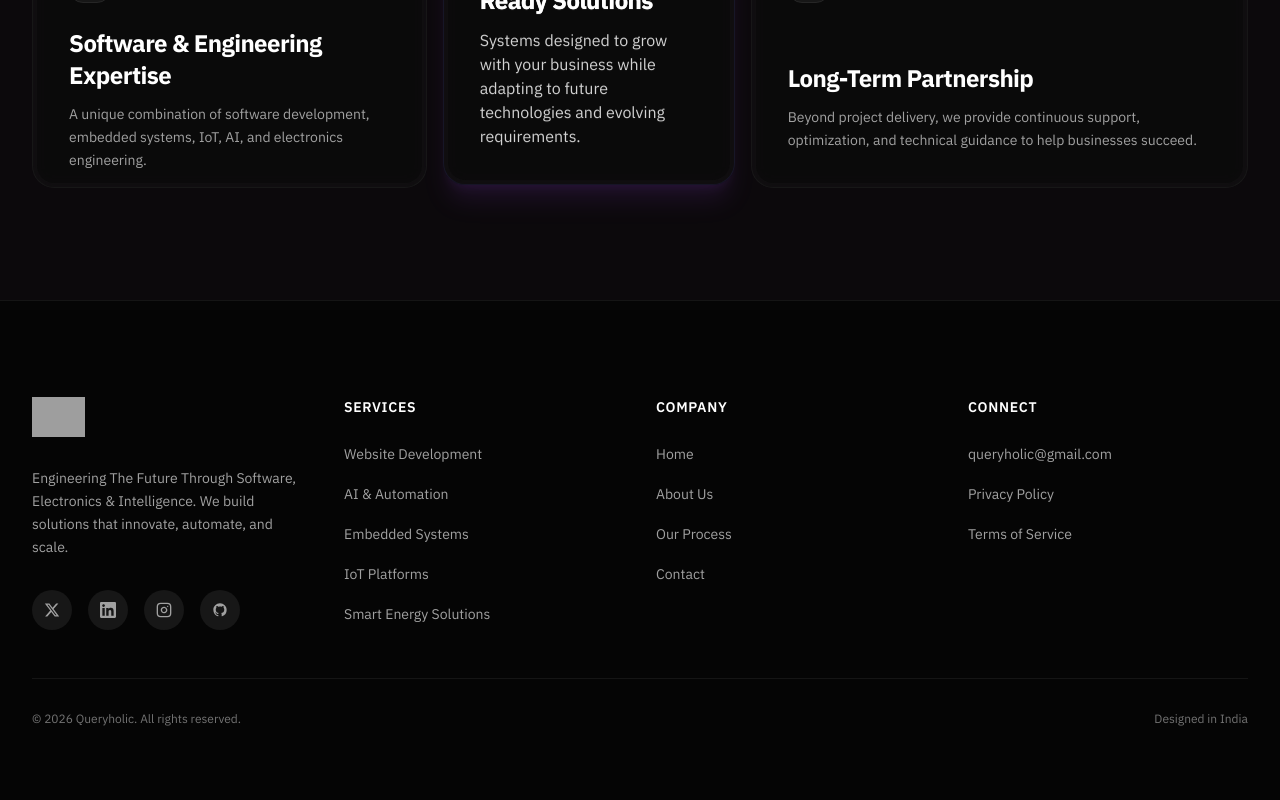
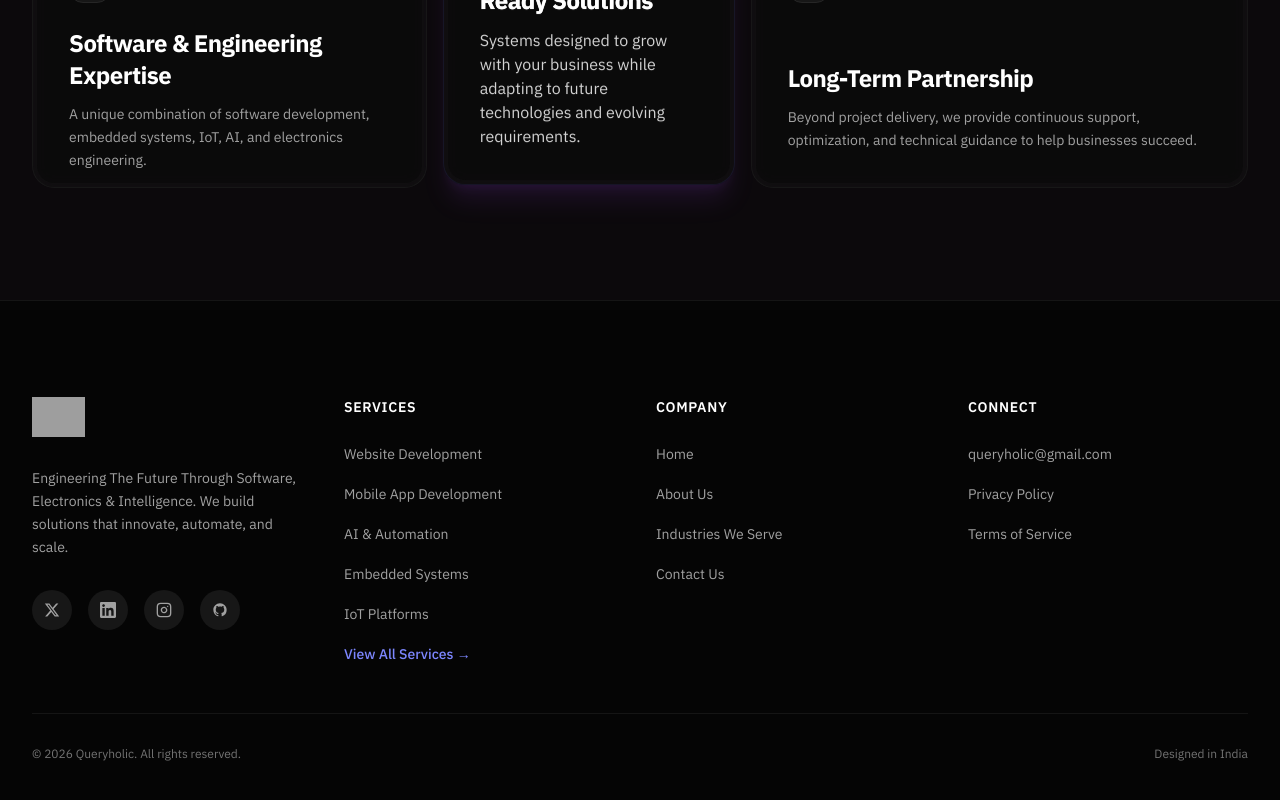
Before and after one commit to queryholic7/queryholic2, a Next.js app: page / in a window 1280 px wide. Shown: the part 6543-7343 px from the top of the page. Built offline with nearby package versions, Linux system fonts and the light colour scheme; grey boxes are pictures that could not be loaded.

Commit message:
footer changes

```diff
--- a/components/ui/footer.tsx
+++ b/components/ui/footer.tsx
@@ -86,28 +86,33 @@ export function Footer() {
             </h4>
             <ul className="space-y-4">
               <li>
-                <Link href="/#services" className="text-sm text-neutral-500 dark:text-neutral-400 hover:text-indigo-600 dark:hover:text-indigo-400 transition-colors">
+                <Link href="/services/website-development" className="text-sm text-neutral-500 dark:text-neutral-400 hover:text-indigo-600 dark:hover:text-indigo-400 transition-colors">
                   Website Development
                 </Link>
               </li>
               <li>
-                <Link href="/#services" className="text-sm text-neutral-500 dark:text-neutral-400 hover:text-indigo-600 dark:hover:text-indigo-400 transition-colors">
+                <Link href="/services/mobile-app-development" className="text-sm text-neutral-500 dark:text-neutral-400 hover:text-indigo-600 dark:hover:text-indigo-400 transition-colors">
+                  Mobile App Development
+                </Link>
+              </li>
+              <li>
+                <Link href="/services/ai-automation" className="text-sm text-neutral-500 dark:text-neutral-400 hover:text-indigo-600 dark:hover:text-indigo-400 transition-colors">
                   AI & Automation
                 </Link>
               </li>
               <li>
-                <Link href="/#services" className="text-sm text-neutral-500 dark:text-neutral-400 hover:text-indigo-600 dark:hover:text-indigo-400 transition-colors">
+                <Link href="/services/embedded-systems" className="text-sm text-neutral-500 dark:text-neutral-400 hover:text-indigo-600 dark:hover:text-indigo-400 transition-colors">
                   Embedded Systems
                 </Link>
               </li>
               <li>
-                <Link href="/#services" className="text-sm text-neutral-500 dark:text-neutral-400 hover:text-indigo-600 dark:hover:text-indigo-400 transition-colors">
+                <Link href="/services/iot-solutions" className="text-sm text-neutral-500 dark:text-neutral-400 hover:text-indigo-600 dark:hover:text-indigo-400 transition-colors">
                   IoT Platforms
                 </Link>
               </li>
               <li>
-                <Link href="/#services" className="text-sm text-neutral-500 dark:text-neutral-400 hover:text-indigo-600 dark:hover:text-indigo-400 transition-colors">
-                  Smart Energy Solutions
+                <Link href="/services" className="text-sm text-indigo-600 dark:text-indigo-400 font-medium hover:underline transition-colors">
+                  View All Services &rarr;
                 </Link>
               </li>
             </ul>
@@ -130,15 +135,16 @@ export function Footer() {
                 </Link>
               </li>
               <li>
-                <Link href="/#our-process" className="text-sm text-neutral-500 dark:text-neutral-400 hover:text-indigo-600 dark:hover:text-indigo-400 transition-colors">
-                  Our Process
+                <Link href="/industries" className="text-sm text-neutral-500 dark:text-neutral-400 hover:text-indigo-600 dark:hover:text-indigo-400 transition-colors">
+                  Industries We Serve
                 </Link>
               </li>
               <li>
                 <Link href="/contact" className="text-sm text-neutral-500 dark:text-neutral-400 hover:text-indigo-600 dark:hover:text-indigo-400 transition-colors">
-                  Contact
+                  Contact Us
                 </Link>
               </li>
+
             </ul>
           </div>
 
```
